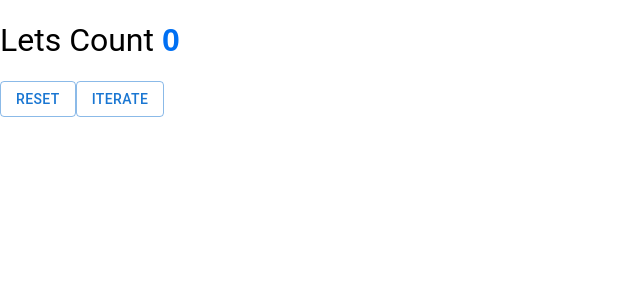
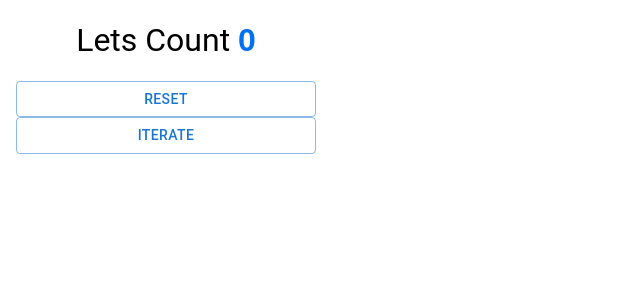
Before and after one commit to wakenedo/selection-tool, a Next.js app: page /tests in a window 1280 px wide. Shown: the top 300 px of the page, without its empty margins (0-640 px from the left). Built offline with nearby package versions, Linux system fonts and the light colour scheme.

Commit message:
Update tests.tsx

```diff
--- a/pages/tests.tsx
+++ b/pages/tests.tsx
@@ -13,10 +13,17 @@ const Tests: NextPage = () => {
 
 
     return (
-        <Box>
+        <Box
+            margin={2}
+            width={300}
+            textAlign='center'
+        >
             <h1>Lets Count <span>{counter}</span></h1>
-            <Box>
-                <Button variant='outlined' onClick={e => setCounter(0)}>Reset</Button>
+            <Box
+                display='flex'
+                flexDirection='column'
+            >
+                <Button  variant='outlined' onClick={e => setCounter(0)}>Reset</Button>
                 <Button variant='outlined' onClick={handleCounterIteration}>Iterate</Button>
             </Box>
         </Box>
```
